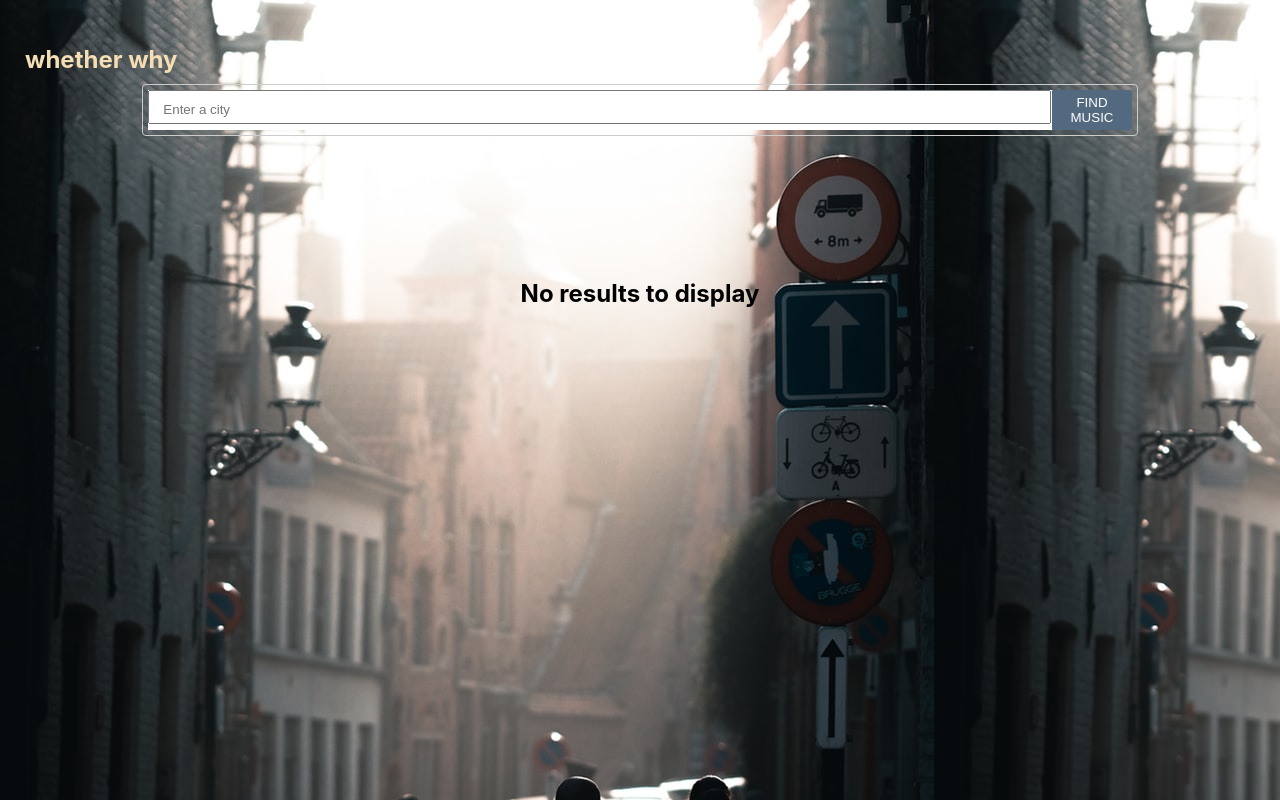
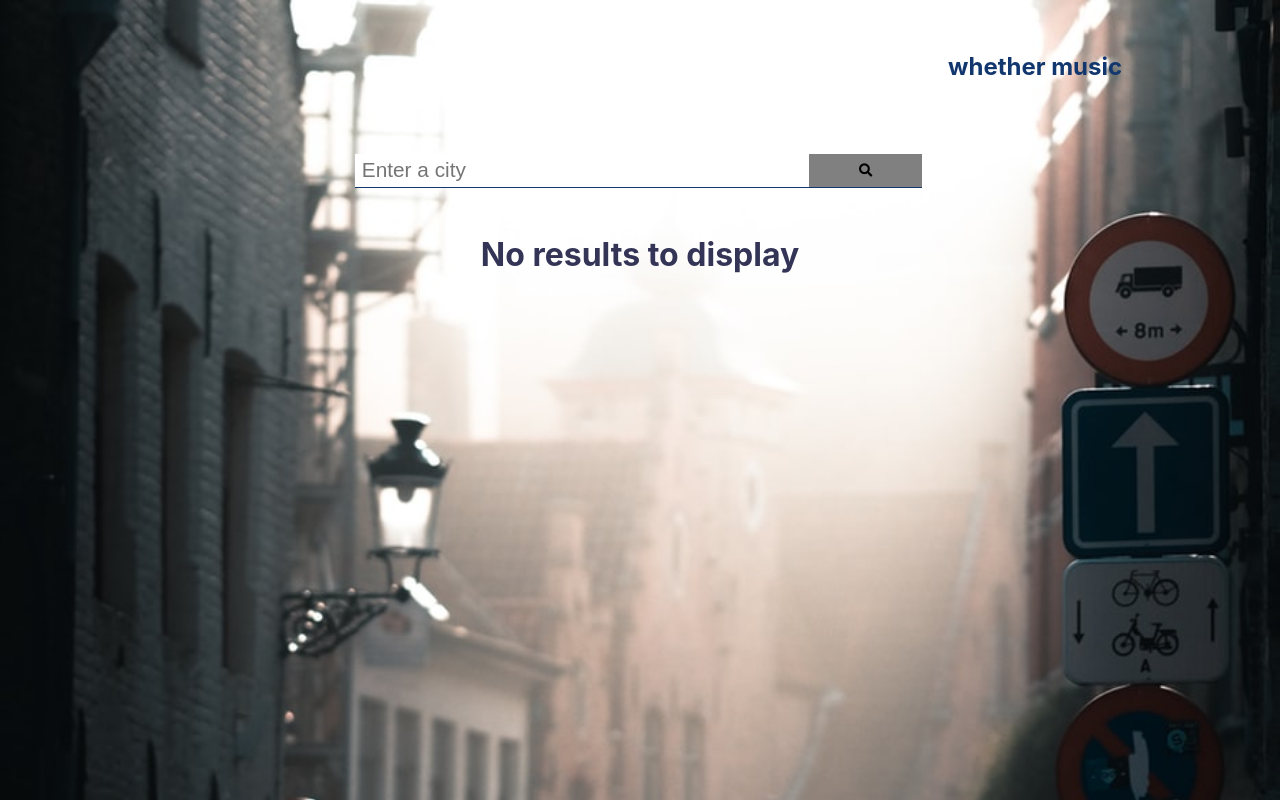
Before and after one commit to sunnlamp/whether-music, a React (Create React App) app in the folder client/: page / in a window 1280 px wide. Built offline with nearby package versions, Linux system fonts and the light colour scheme.

Commit message:
added grid, restarted CSS

```diff
--- a/client/public/index.html
+++ b/client/public/index.html
@@ -4,6 +4,7 @@
     <meta charset="utf-8">
     <meta name="viewport" content="width=device-width, initial-scale=1, shrink-to-fit=no">
     <meta name="theme-color" content="#000000">
+    <link rel="stylesheet" href="https://use.fontawesome.com/releases/v5.2.0/css/all.css" integrity="sha384-hWVjflwFxL6sNzntih27bfxkr27PmbbK/iSvJ+a4+0owXq79v+lsFkW54bOGbiDQ" crossorigin="anonymous">
     <title>Whether Music</title>
   </head>
   <body>
--- a/client/src/App.js
+++ b/client/src/App.js
@@ -5,7 +5,7 @@ import './styles/index.css'
 class App extends Component {
   render() {
     return (
-      <div>
+      <div class="container">
         <Home />
       </div>
     );
--- a/client/src/components/Form.js
+++ b/client/src/components/Form.js
@@ -2,10 +2,9 @@ import React from 'react'
 import '../styles/index.css'
 
 const Form = ({ inputChange, formSubmit, city }) => (
-  <div className='search'>
-    <form>
+  <form className='search-bar'>
     <input
-        className='searchInput'
+      className='search-input'
       id='City'
       type='text'
       value={city}
@@ -17,12 +16,11 @@ const Form = ({ inputChange, formSubmit, city }) => (
     <button
       onClick={formSubmit}
       type='submit'
-        className='search-icon'
+      className='search-btn'
     >
-        find music
+      <i class="fas fa-search"></i>
     </button>
   </form>
-  </div>
 )
 
 export default Form
--- a/client/src/components/Home.js
+++ b/client/src/components/Home.js
@@ -44,8 +44,8 @@ export default class Home extends Component {
   render() {
     const { city, musicData } = this.state;
     return (
-      <div className='container'>
-        <h2 className='title'>whether why</h2>
+      <div className='home'>
+        <h2 className='title'>whether music</h2>
         <Form
           inputChange={this.handleInputChange}
           formSubmit={this.handleFormSubmit}
@@ -53,11 +53,13 @@ export default class Home extends Component {
         />
         {
           musicData !== null && !musicData.length ? (
-            <h2 className='placeholder'>No results to display</h2>
+            <h1 className='no-result'>No results to display</h1>
           ) : (
+            <div className='music-container'>
               <MusicBoxContainer
                 musicData={musicData}
               />
+            </div>
             )
         }
       </div>
--- a/client/src/components/MusicBox.js
+++ b/client/src/components/MusicBox.js
@@ -2,11 +2,11 @@ import React from 'react'
 import '../styles/index.css'
 
 const MusicBox = ({ id, name, preview_url, artist_name, album_name, album_art }) => (
-  <section key={id} className='card hvr-sweep-to-top'>
-    <header className='headline'>
-      <img src={album_art} alt={album_name} />
+  <section key={id} className='music-box'>
+    <header className='music-box-header'>
+      <img src={album_art} alt={album_name} className='musix-box-img'/>
     </header>
-    <div className='article'>
+    <div className='music-box-info'>
       <h2>{name}</h2>
       <h2>{artist_name}</h2>
     </div>
--- a/client/src/index.css
+++ /dev/null
@@ -1,14 +0,0 @@
-body {
-  margin: 0;
-  padding: 0;
-  font-family: -apple-system, BlinkMacSystemFont, "Segoe UI", "Roboto", "Oxygen",
-    "Ubuntu", "Cantarell", "Fira Sans", "Droid Sans", "Helvetica Neue",
-    sans-serif;
-  -webkit-font-smoothing: antialiased;
-  -moz-osx-font-smoothing: grayscale;
-}
-
-code {
-  font-family: source-code-pro, Menlo, Monaco, Consolas, "Courier New",
-    monospace;
-}
--- a/client/src/index.js
+++ b/client/src/index.js
@@ -1,6 +1,6 @@
 import React from 'react';
 import ReactDOM from 'react-dom';
-import './index.css';
+import './styles/index.css';
 import App from './App';
 import * as serviceWorker from './serviceWorker';
 
--- a/client/src/styles/index.css
+++ b/client/src/styles/index.css
@@ -1,3 +1,5 @@
+@import url('https://fonts.googleapis.com/css?family=Alegreya');
+
 body {
   margin: 0;
   padding: 0;
@@ -8,224 +10,87 @@ body {
   -moz-osx-font-smoothing: grayscale;
 
   background-image: url('../assets/photo-1583342394493-2afd7a3b6dda.jpeg');
+  background-repeat: no-repeat;
+  background-size: cover;
 }
 
-a {
-  text-decoration: none;
-  color: blue;
-  font-weight: 500;
+.container {
+  display: grid;
+  grid-template-columns: minmax(6rem, 1fr) minmax(6rem, 1fr) repeat(3, minmax(min-content, 16rem)) minmax(6rem, 1fr);
+  grid-template-rows: 6rem minmax(6rem, min-content) repeat(5, 1fr);
+  grid-gap: 1.2rem;
+  margin-top: 2rem;
 }
 
-a:hover {
-  cursor: pointer;
-}
-
-/* s */
-.container {
-  align-items: center;
-  padding: 25px;
-  display: block;
-  justify-content: space-between;
+.home {
+  display: grid;
+  grid-column: 2 / 6;
+  grid-row: 1 / 8;
+  grid-template-columns: repeat(4, 1fr);
+  grid-template-rows: 6rem minmax(2rem, min-content) repeat(4, 1fr);
+  grid-gap: 1.6rem;
 }
 
 .title {
-  position: relative;
-  margin-bottom: 10px;
-  color: wheat;
+  grid-column: 5 / 6;
+  grid-row: 1 / 2;
+  color: #12376e;
 }
 
-.placeholder {
-  padding-top: 10%;
-  text-align: center;
-  position: relative;
+.search-bar {
+  display: grid;
+  grid-column: 2 / 5;
+  grid-row: 2 / 3;
+  grid-template-columns: repeat(5, 1fr);
+  grid-template-rows: 1fr;
 }
 
-
-/* MusicBox */
-.card {
-  float: left;
-  overflow: hidden;
-  width: 20%;
-  min-height: 500px;
-  margin: 15px;
-  background-color: white;
-  box-shadow: 0 10px 10px -8px rgba(black, 0.075),
-  0 12px 20px -8px rgba(black, 0.075),
-  0 15px 20px -8px rgba(black, 0.05),
-  0 0 10px 2px rgba(black, 0.025);
+.search-input {
+  grid-column: 1 / 5;
+  padding: .3rem .4rem;
+  font-size: 1.3rem;
+  border: none;
+  border-bottom: .1rem solid #12376e;
+  outline: none;
 }
 
-.card header {
+.search-btn {
   position: relative;
-  overflow: hidden;
-  height: 300px;
+  grid-column: 5 / -1;
+  border: none;
+  background-color: grey;
+  cursor: pointer;
+  border-bottom: .1rem solid #12376e;
 }
 
-.card header img {
-  display: block;
-  bottom: 0;
-  width: 100%;
-  padding-top: 5%;
+.no-result {
+  grid-column: 1 / 6;
+  grid-row: 3 / 4;
+  text-align: center;
+  color: #333456;
 }
 
-/* .card header img:hover {
+.music-container {
+  display: grid;
+  grid-column: 1 / 6;
+  grid-row: 3 / 7;
+  grid-template-rows: repeat(4, 1fr);
+  grid-template-columns: repeat(3, 1fr);
+  justify-items: center;
+}
 
-} */
-
-.article {
-  padding-right: 15px;
+.music-box {
 
 }
 
-.search {
-  padding-top: 20%;
-  width: 80%;
-  position: relative;
-  margin: 0 auto;
-  padding:5px;
-  border-radius:4px;
-  border:1px solid #ccc;
+.music-box-header {
 
 }
 
-form {
-  height: 40px;
-  background-color: #fff;
-  overflow: hidden;
+.music-box-img {
+
 }
 
-input {
-  width: 90%;
-  padding: 10px 0 5px 1em;
-  color: #333;
-  outline: none;
+.music-box-info {
+
 }
-
-button {
-  position: absolute;
-  top: 5px;
-  right: 5px;
-  height: 40px;
-  width: 80px;
-  color: #fff;
-  text-align: center;
-  border-width: 0;
-  background-color: #536980;
-  cursor: pointer;
-  text-transform: uppercase;
-  border-radius: 1px;
-  outline: 0;
-}
-
-button:hover {
-  background: #7C9EBF;
-}
-.article h2 {
-  margin: 0;
-  font-family: 'Open Sans', sans-serif;
-  font-style: normal;
-  font-weight: 700;
-  font-size: 1rem;
-  text-align: center;
-  text-emphasis: uppercase;
-  letter-spacing: 0.25em;
-}
-
-.article h3 {
-  font-family: 'Lucida Sans', 'Lucida Sans Regular', 'Lucida Grande', 'Lucida Sans Unicode', Geneva, Verdana, sans-serif;
-  font-weight: 400;
-  font-size: .5rem;
-  text-align: center;
-}
-
-hr {
-  width: 100%;
-}
-
-.hvr-sweep-to-top {
-  display: inline-block;
-  vertical-align: middle;
-  -webkit-transform: translateZ(0);
-  transform: translateZ(0);
-  box-shadow: 0 0 1px rgba(0, 0, 0, 0);
-  -webkit-backface-visibility: hidden;
-  backface-visibility: hidden;
-  -moz-osx-font-smoothing: grayscale;
-  position: relative;
-  -webkit-transition-property: color;
-  transition-property: color;
-  -webkit-transition-duration: 0.3s;
-  transition-duration: 0.3s;
-  text-decoration: none;
-}
-
-.hvr-sweep-to-top:before {
-  content: "";
-  position: absolute;
-  z-index: -1;
-  top: 0;
-  left: 0;
-  right: 0;
-  bottom: 0;
-  background: #2098d1;
-  -webkit-transform: scaleY(0);
-  transform: scaleY(0);
-  -webkit-transform-origin: 50% 100%;
-  transform-origin: 50% 100%;
-  -webkit-transition-property: transform;
-  transition-property: transform;
-  -webkit-transition-duration: 0.6s;
-  transition-duration: 0.6s;
-  -webkit-transition-timing-function: ease-out;
-  transition-timing-function: ease-out;
-}
-
-.hvr-sweep-to-top:hover,
-.hvr-sweep-to-top:focus,
-.hvr-sweep-to-top:active {
-  color: white;
-}
-
-.hvr-sweep-to-top:hover:before,
-.hvr-sweep-to-top:focus:before,
-.hvr-sweep-to-top:active:before {
-  -webkit-transform: scaleY(1);
-  transform: scaleY(1);
-}
-
-@media screen and (max-width: 768px) {
-  .book-item-container {
-    display: flex;
-    width: 38%;
-    padding: .75rem .75rem;
-    margin: .5rem;
-  }
-}
-
-@media screen and (max-width: 480px) {
-  .container {
-    padding: 5px;
-  }
-
-  .container h2 {
-    padding-left: 1rem;
-  }
-
-  form {
-    padding-left: 1rem;
-    width: 80%;
-  }
-
-  .book-item-container {
-    display: flex;
-    width: 75%;
-    background-color: bisque;
-    border-radius: 3px;
-  }
-
-  .book-image {
-    object-fit: contain;
-    padding-right: .75rem;
-    margin-right: .25rem;
-  }
-}
```
Also changed, not shown: 1 other file (tests, documents, lock files or other folders). Lines whose indentation alone changed are shown as unchanged.
